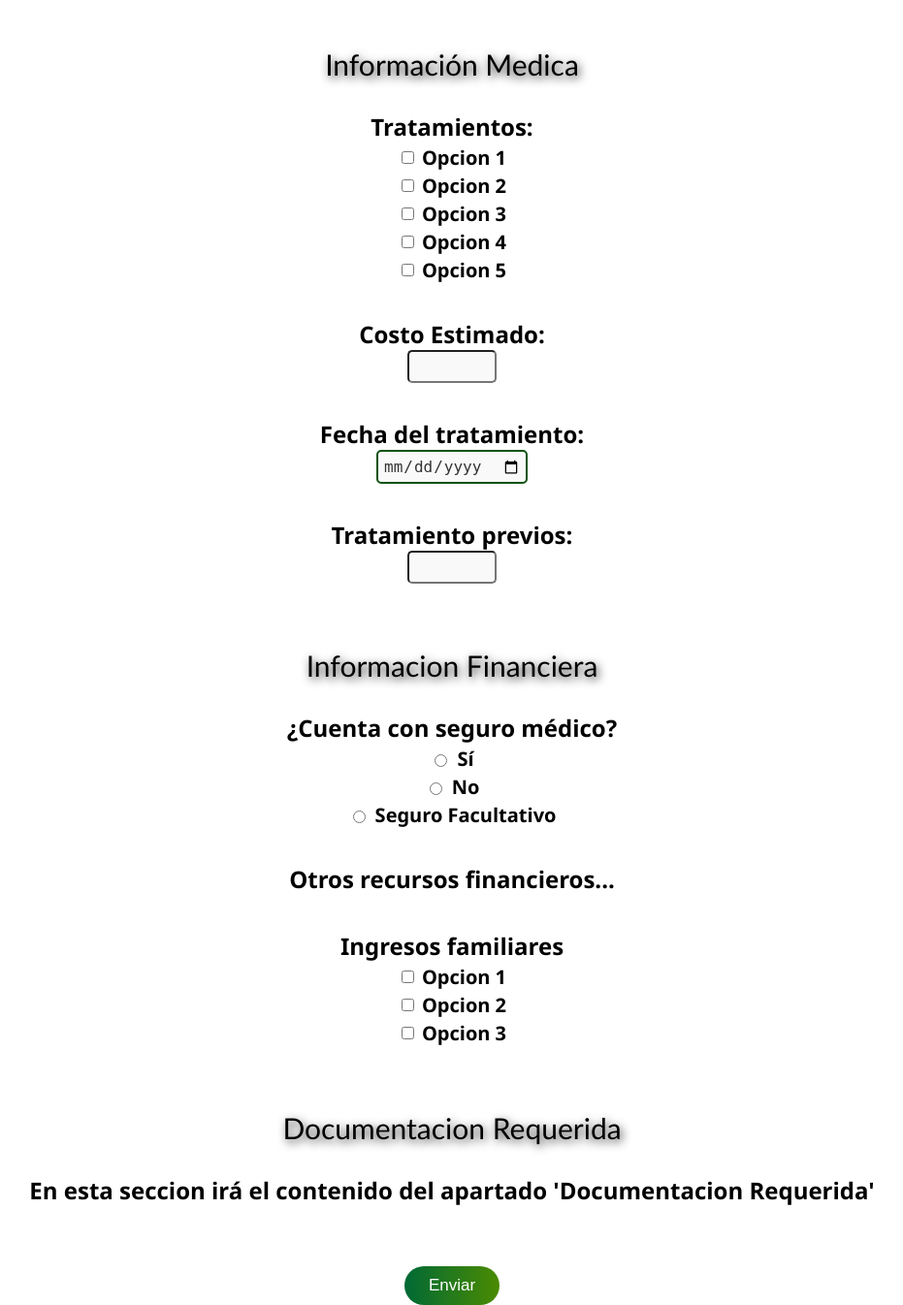
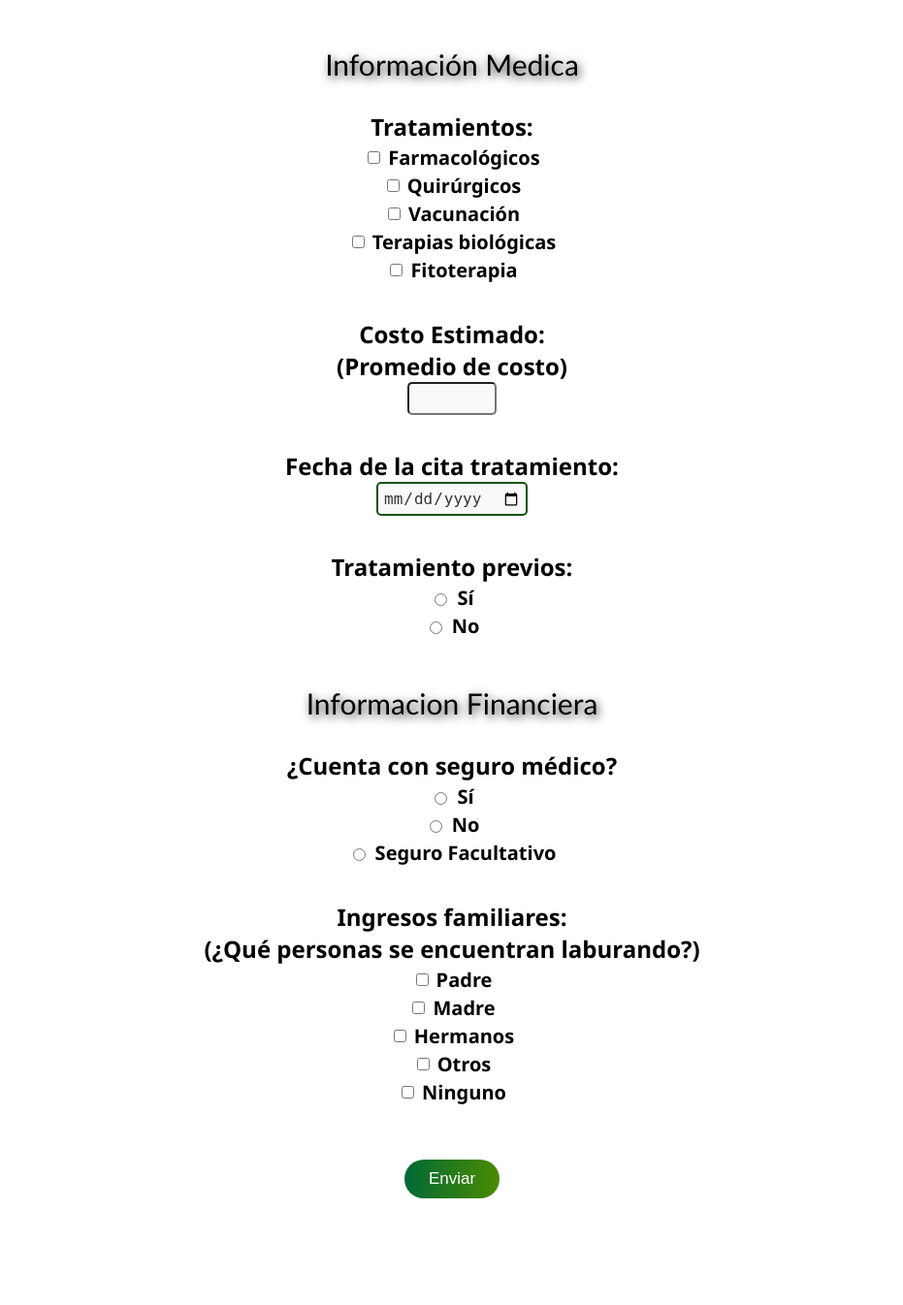
Before and after one commit to ChristopherArgenis/ASFEM, a Flask app: template templates/2_solicitud.html in a window 1280 px wide. Shown: the part 120-1466 px from the top of the page at 97% size, without its empty margins (174-1105 px from the left). After the commit the page ends 1356 px from the top, so only its background shows below. Run offline with Flask 3, Linux system fonts and the light colour scheme; the template is opened without the code that fills it, so the values that code supplies are empty.

Commit message:
Finalización del FrontEnd para la solicitud.

```diff
--- a/templates/2_solicitud.html
+++ b/templates/2_solicitud.html
@@ -18,43 +18,49 @@
         <label class="contenido">Tratamientos: </label>
         <div class="customCheckbox">
             <input type="checkbox" id="id_tratamientos1" name="tratamientos" value="1">
-            <label for="id_tratamientos1">Opcion 1</label>
+            <label for="id_tratamientos1">Farmacol&oacute;gicos</label>
         </div>
         <div class="customCheckbox">
             <input type="checkbox" id="id_tratamientos2" name="tratamientos" value="2">
-            <label for="id_tratamientos2">Opcion 2</label>
+            <label for="id_tratamientos2">Quir&uacute;rgicos</label>
         </div>
         <div class="customCheckbox">
             <input type="checkbox" id="id_tratamientos3" name="tratamientos" value="3">
-            <label for="id_tratamientos3">Opcion 3</label>
+            <label for="id_tratamientos3">Vacunaci&oacute;n</label>
         </div>
         <div class="customCheckbox">
             <input type="checkbox" id="id_tratamientos4" name="tratamientos" value="4">
-            <label for="id_tratamientos4">Opcion 4</label>
+            <label for="id_tratamientos4">Terapias biol&oacute;gicas</label>
         </div>
         <div class="customCheckbox">
             <input type="checkbox" id="id_tratamientos5" name="tratamientos" value="5">
-            <label for="id_tratamientos5">Opcion 5</label>
+            <label for="id_tratamientos5">Fitoterapia</label>
         </div>
         <br><br>
 
         <label class="contenido" for="id_CostoEstimado">Costo Estimado: </label>
+        <label class="contenido" for="id_CostoEstimado">(Promedio de costo)</label>
         <div class="customInputNumber">
             <input type="number" id="id_CostoEstimado">
         </div>
         <br><br>
 
-        <label class="contenido">Fecha del tratamiento: </label>
+        <label class="contenido">Fecha de la cita tratamiento: </label>
         <div class="customInputDate">
             <input type="date">
         </div>
         <br><br>
 
         <label class="contenido">Tratamiento previos:</label>
-        <div class="customInputNumber">
-            <input type="number" id="id_CostoEstimado">
+        <div class="customRadioButton">
+            <input type="radio" id="id_seguroMedico" name="TratamientosPrevios" value="1">
+            <label for="id_seguroMedico">S&iacute;</label>
         </div>
-        <br><br>
+        <div class="customRadioButton">
+            <input type="radio" id="id_noSeguroMedico" name="TratamientosPrevios" value="2">
+            <label for="id_noSeguroMedico">No</label>
+        </div>
+        <br>
 
 
         <p class="subtitulo">Informacion Financiera</p>
@@ -73,30 +79,31 @@
             <label for="id_SeguroFacultativo">Seguro Facultativo</label>
         </div><br><br>
 
-        <label class="contenido">Otros recursos financieros...</label>
-        <br><br>
 
-
-        <label class="contenido">Ingresos familiares</label>
+        <label class="contenido">Ingresos familiares:</label>
+        <label class="contenido">(¿Qué personas se encuentran laburando?)</label>
         <div class="customCheckbox">
-            <input type="checkbox" id="id_ingresosFamiliares1" name="Ingresos familiares" value="1">
-            <label for="id_ingresosFamiliares1">Opcion 1</label>
+            <input type="checkbox" id="id_ingresosPadre" name="Ingresos familiares" value="1">
+            <label for="id_ingresosPadre">Padre</label>
         </div>
         <div class="customCheckbox">
 
-            <input type="checkbox" id="id_ingresosFamiliares2" name="Ingresos familiares" value="2">
-            <label for="id_ingresosFamiliares2">Opcion 2</label>
+            <input type="checkbox" id="id_ingresosMadre" name="Ingresos familiares" value="2">
+            <label for="id_ingresosMadre">Madre</label>
         </div>
         <div class="customCheckbox">
-            <input type="checkbox" id="id_ingresosFamiliares3" name="Ingresos familiares" value="3">
-            <label for="id_ingresosFamiliares3">Opcion 3</label>
+            <input type="checkbox" id="id_ingresosHermanos" name="Ingresos familiares" value="3">
+            <label for="id_ingresosHermanos">Hermanos</label>
+        </div>
+        <div class="customCheckbox">
+            <input type="checkbox" id="id_ingresosOtros" name="Ingresos familiares" value="3">
+            <label for="id_ingresosOtros">Otros</label>
+        </div>
+        <div class="customCheckbox">
+            <input type="checkbox" id="id_ingresosNinguno" name="Ingresos familiares" value="3">
+            <label for="id_ingresosNinguno">Ninguno</label>
         </div>
         <br><br>
-
-        <p class="subtitulo">Documentacion Requerida</p>
-
-        <p class="contenido">En esta seccion irá el contenido del apartado 'Documentacion Requerida'</p>
-        <br>
         <div class ="customBotonSubmit">
             <input type="submit" value="Enviar"></input>
         </div>
--- a/templates/solicitud_src/estilos_solicitud/estilos_solicitud.css
+++ b/templates/solicitud_src/estilos_solicitud/estilos_solicitud.css
@@ -29,11 +29,6 @@ body
     flex-grow: 1; /* Permite al título ocupar el espacio necesario */
 }
 
-.div_para_titulo
-{
-    display: flex;
-    align-items: center;
-}
 
 /* Customizacion de los subtitulos, la separacion entre contenidos (Sitacion medica, gastos asociados y documentacion requerida)*/
 .subtitulo
@@ -152,5 +147,6 @@ input[type="submit"]:hover {
 {
     display: flex;
     justify-content: center;
-    margin-top: 20px
+    margin-top: 20px;
+    margin-bottom: 20px;
 }
```
